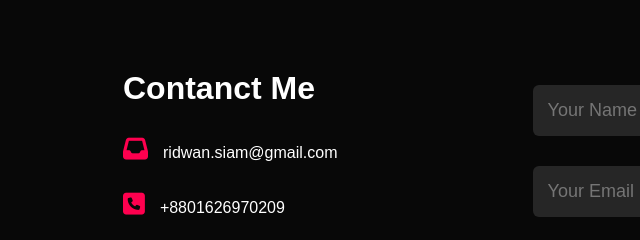
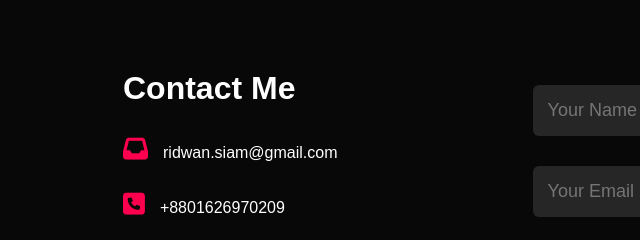
Before and after one commit to Ridwan60/Portfolio-Website, a plain HTML site: page index.html in a window 1280 px wide. Shown: the part 2584-2824 px from the top of the page, 5-645 px from the left. Drawn offline with Linux system fonts and the light colour scheme.

Commit message:
Update index.html

```diff
--- a/index.html
+++ b/index.html
@@ -158,7 +158,7 @@
     <div class="container">
         <div class="row">
             <div class="contact-left">
-                <h1 class = "sub-title">Contanct Me</h1>
+                <h1 class = "sub-title">Contact Me</h1>
                 <p><i class="fa-solid fa-inbox"></i>ridwan.siam@gmail.com</p>
                 <p><i class="fa-solid fa-square-phone"></i>+8801626970209</p>
                 <div class="social-icons">
```
